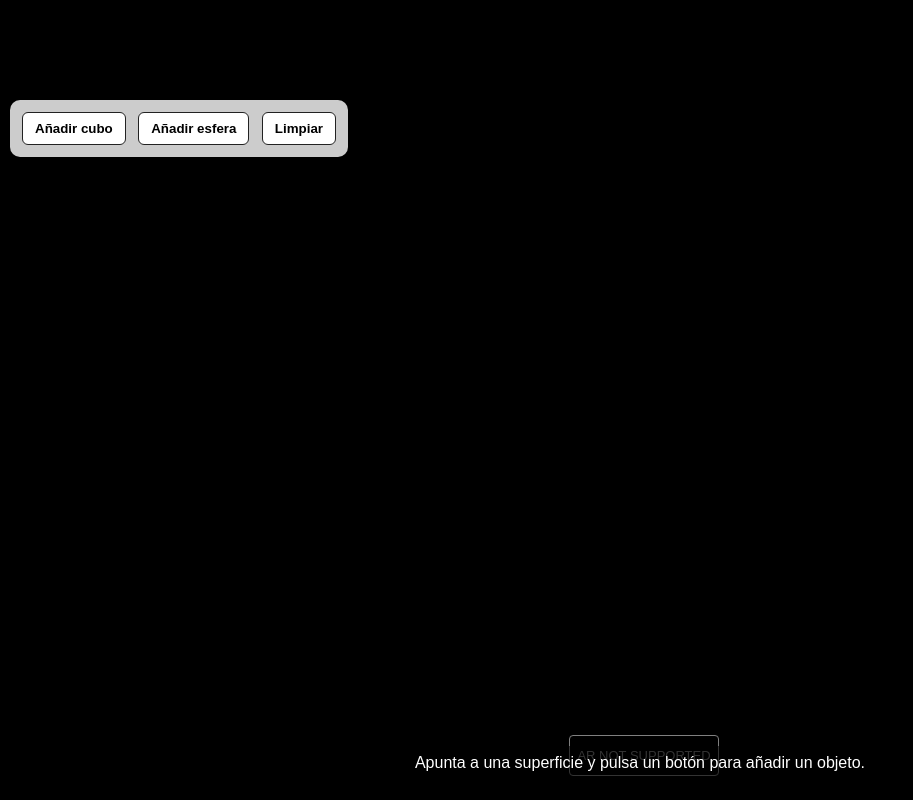
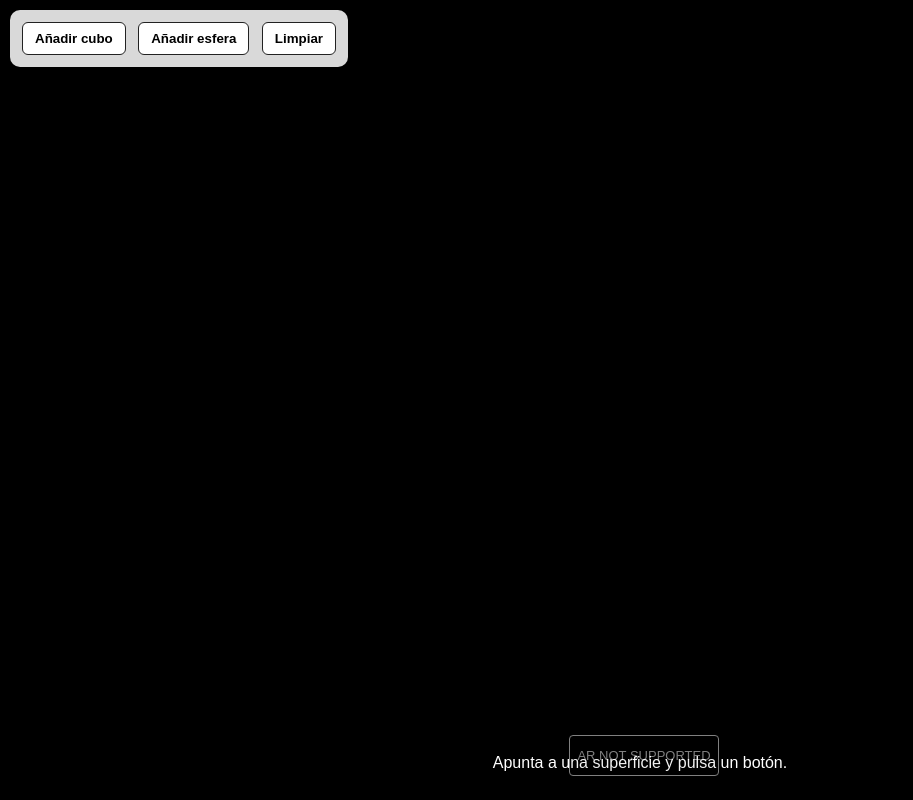
Before and after one commit to LetuCoding/webxr-demo, a plain HTML site: page index.html in a window 1280 px wide. Shown: the whole page, without its empty margins (0-913 px from the left). Drawn offline with nearby package versions, Linux system fonts and the light colour scheme.

Commit message:
Cambio de overlay

```diff
--- a/app.js
+++ b/app.js
@@ -1,4 +1,4 @@
-// app.js — Demo WebXR AR con cubos y esferas
+// app.js — WebXR AR con domOverlay habilitado
 import * as THREE from 'https://unpkg.com/three@0.156.0/build/three.module.js';
 import { ARButton } from 'https://unpkg.com/three@0.156.0/examples/jsm/webxr/ARButton.js';
 
@@ -6,7 +6,6 @@ let camera, scene, renderer;
 let reticle, controller;
 let placed = [];
 
-// Inicialización
 init();
 
 function init() {
@@ -22,7 +21,7 @@ function init() {
   const light = new THREE.HemisphereLight(0xffffff, 0xbbbbff, 1);
   scene.add(light);
 
-  // Retícula para el hit test
+  // Retícula
   reticle = new THREE.Mesh(
     new THREE.RingGeometry(0.08, 0.12, 32).rotateX(-Math.PI / 2),
     new THREE.MeshBasicMaterial({ color: 0x00ffff })
@@ -31,25 +30,27 @@ function init() {
   reticle.visible = false;
   scene.add(reticle);
 
-  // Controlador XR
+  // Controlador
   controller = renderer.xr.getController(0);
   controller.addEventListener('select', onSelect);
   scene.add(controller);
 
-  // 🔹 Botón de entrada a AR
-  const arButton = ARButton.createButton(renderer, { requiredFeatures: ['hit-test'] });
-  arButton.style.zIndex = '99';
+  // 🔹 Botón de entrada a AR (con domOverlay)
+  const arButton = ARButton.createButton(renderer, {
+    requiredFeatures: ['hit-test', 'dom-overlay'],
+    domOverlay: { root: document.body } // 👈 esto mantiene visible el HTML
+  });
   document.body.appendChild(arButton);
 
-  // 🔹 Botones de interfaz
+  // 🔹 Eventos de botones
   document.getElementById('btn-add-cube').addEventListener('click', () => spawn('cube'));
   document.getElementById('btn-add-sphere').addEventListener('click', () => spawn('sphere'));
   document.getElementById('btn-clear').addEventListener('click', clearScene);
 
-  // 🔹 Ajuste de tamaño
+  // 🔹 Resize
   window.addEventListener('resize', onWindowResize);
 
-  // 🔹 Bucle de renderizado
+  // 🔹 Render loop
   renderer.setAnimationLoop(render);
 }
 
@@ -57,7 +58,6 @@ function init() {
 let xrHitTestSource = null;
 let xrRefSpace = null;
 
-// 🔹 Configuración del hit-test
 renderer.xr.addEventListener('sessionstart', async () => {
   const session = renderer.xr.getSession();
   xrRefSpace = await session.requestReferenceSpace('viewer');
@@ -69,7 +69,7 @@ renderer.xr.addEventListener('sessionstart', async () => {
   });
 });
 
-// 🔹 Crear un objeto
+// Crear objeto
 function spawn(type) {
   if (!reticle.visible) {
     showMessage('Busca una superficie válida primero.');
@@ -89,7 +89,6 @@ function spawn(type) {
     mesh = new THREE.Mesh(new THREE.SphereGeometry(0.08, 32, 32), material);
   }
 
-  // Posición basada en la retícula
   mesh.position.setFromMatrixPosition(reticle.matrix);
   mesh.quaternion.setFromRotationMatrix(reticle.matrix);
 
@@ -97,14 +96,14 @@ function spawn(type) {
   placed.push(mesh);
 }
 
-// 🔹 Limpiar la escena
+// Limpiar escena
 function clearScene() {
   placed.forEach(o => scene.remove(o));
   placed = [];
   showMessage('Escena limpiada.');
 }
 
-// 🔹 Interacción con objetos
+// Interacción
 function onSelect() {
   if (placed.length === 0) return;
   let nearest = null;
@@ -113,10 +112,7 @@ function onSelect() {
 
   placed.forEach(o => {
     const d = camPos.distanceTo(o.position);
-    if (d < nd) {
-      nd = d;
-      nearest = o;
-    }
+    if (d < nd) { nd = d; nearest = o; }
   });
 
   if (nearest) {
@@ -124,7 +120,7 @@ function onSelect() {
   }
 }
 
-// 🔹 Mostrar mensaje en pantalla
+// Mensajes
 function showMessage(txt) {
   const m = document.getElementById('message');
   m.textContent = txt;
@@ -132,12 +128,12 @@ function showMessage(txt) {
   setTimeout(() => (m.style.opacity = '0.9'), 1200);
 }
 
-// 🔹 Ajuste de ventana
+// Resize
 function onWindowResize() {
   renderer.setSize(window.innerWidth, window.innerHeight);
 }
 
-// 🔹 Render loop con hit-test
+// Render loop
 function render(timestamp, frame) {
   if (frame) {
     const session = renderer.xr.getSession();
--- a/index.html
+++ b/index.html
@@ -16,13 +16,13 @@
     /* 🔹 Overlay fijo arriba del canvas */
     #overlay {
       position: fixed;
-      top: 100px;
+      top: 10px;
       left: 10px;
       z-index: 100;
-      background: rgba(255, 255, 255, 0.8);
+      background: rgba(255,255,255,0.85);
       padding: 8px;
       border-radius: 10px;
-      box-shadow: 0 2px 5px rgba(0, 0, 0, 0.3);
+      box-shadow: 0 2px 5px rgba(0,0,0,0.3);
     }
 
     button {
@@ -39,13 +39,13 @@
       background: #eee;
     }
 
-    /* 🔹 Mensaje de ayuda en la parte inferior */
+    /* 🔹 Mensaje de ayuda */
     #message {
       position: fixed;
       left: 50%;
       transform: translateX(-50%);
       bottom: 20px;
-      background: rgba(0, 0, 0, 0.6);
+      background: rgba(0,0,0,0.6);
       color: #fff;
       padding: 8px 12px;
       border-radius: 6px;
@@ -59,17 +59,16 @@
   </style>
 </head>
 <body>
-  <!-- 🔹 Overlay con botones -->
+  <!-- 🔹 Overlay UI -->
   <div id="overlay">
     <button id="btn-add-cube">Añadir cubo</button>
     <button id="btn-add-sphere">Añadir esfera</button>
     <button id="btn-clear">Limpiar</button>
   </div>
 
-  <!-- 🔹 Mensaje inferior -->
-  <div id="message">Apunta a una superficie y pulsa un botón para añadir un objeto.</div>
+  <!-- 🔹 Mensaje -->
+  <div id="message">Apunta a una superficie y pulsa un botón.</div>
 
-  <!-- 🔹 Script principal -->
   <script type="module" src="app.js"></script>
 </body>
 </html>
```
